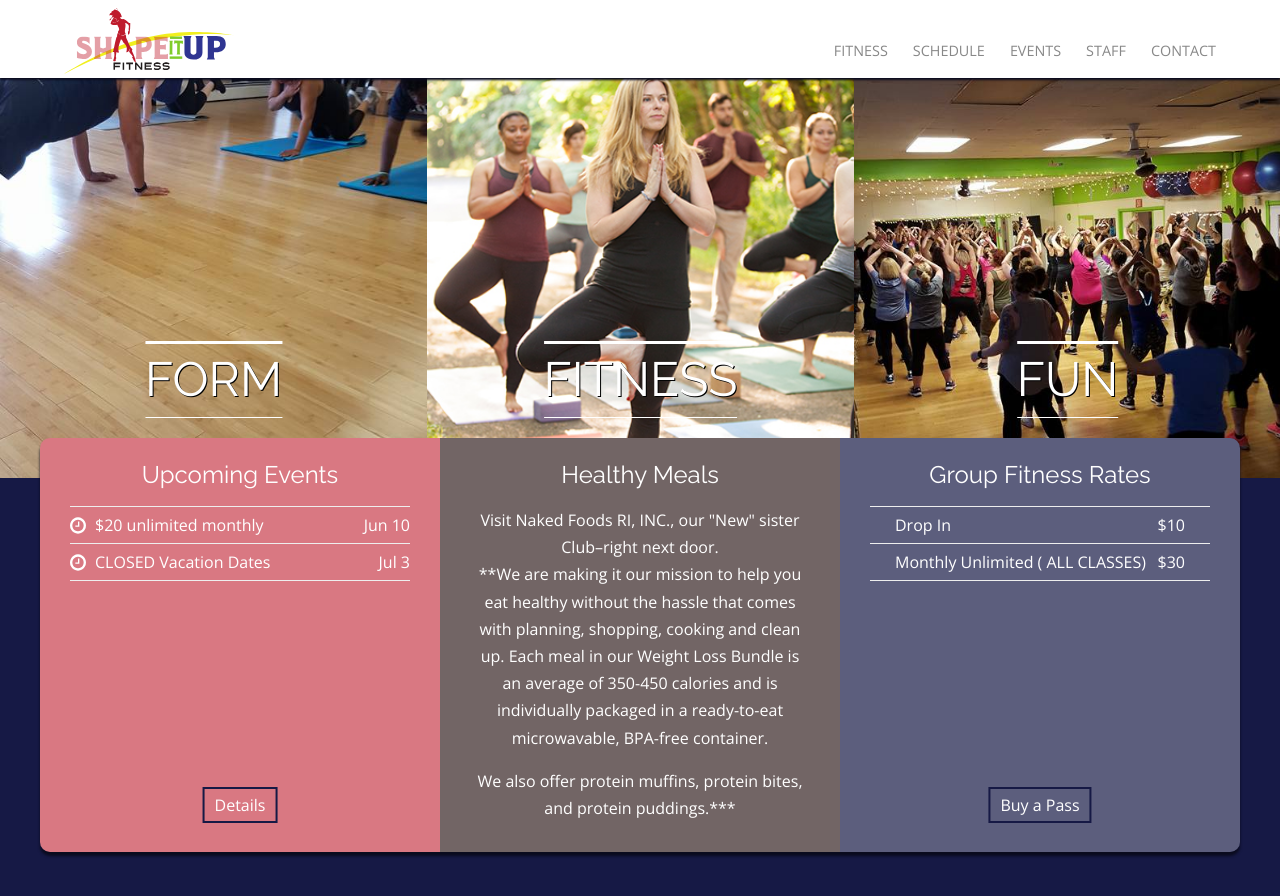
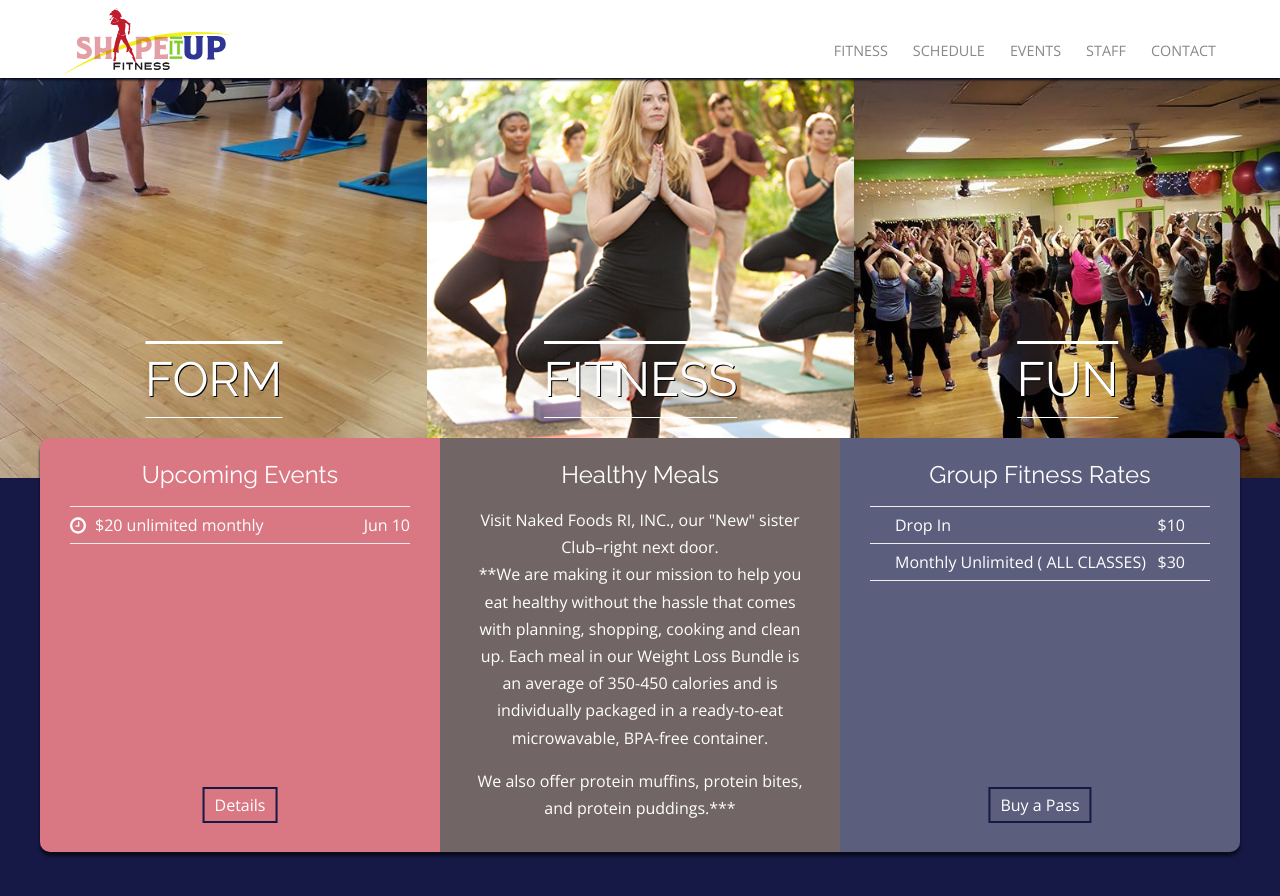
Before and after one commit to rwstone/shapeitup, a Jekyll site: the page built from index.md, in a window 1280 px wide and 900 px high. Shown: the top 896 px of the window. Built offline with Jekyll 4.4.1, drawn with Linux system fonts in a browser that asks for light colours; some web fonts are replaced.

Commit message:
Updated Memorial Day Weekend

```diff
--- a/_events/memorial-day-weekend.markdown
+++ b/_events/memorial-day-weekend.markdown
@@ -1,6 +1,7 @@
 ---
-title: CLOSED Vacation Dates
+title: CLOSE
 date: 2019-05-22 09:30:00 -04:00
+published: false
 categories:
 - "#2018"
 - "#holidays"
```
